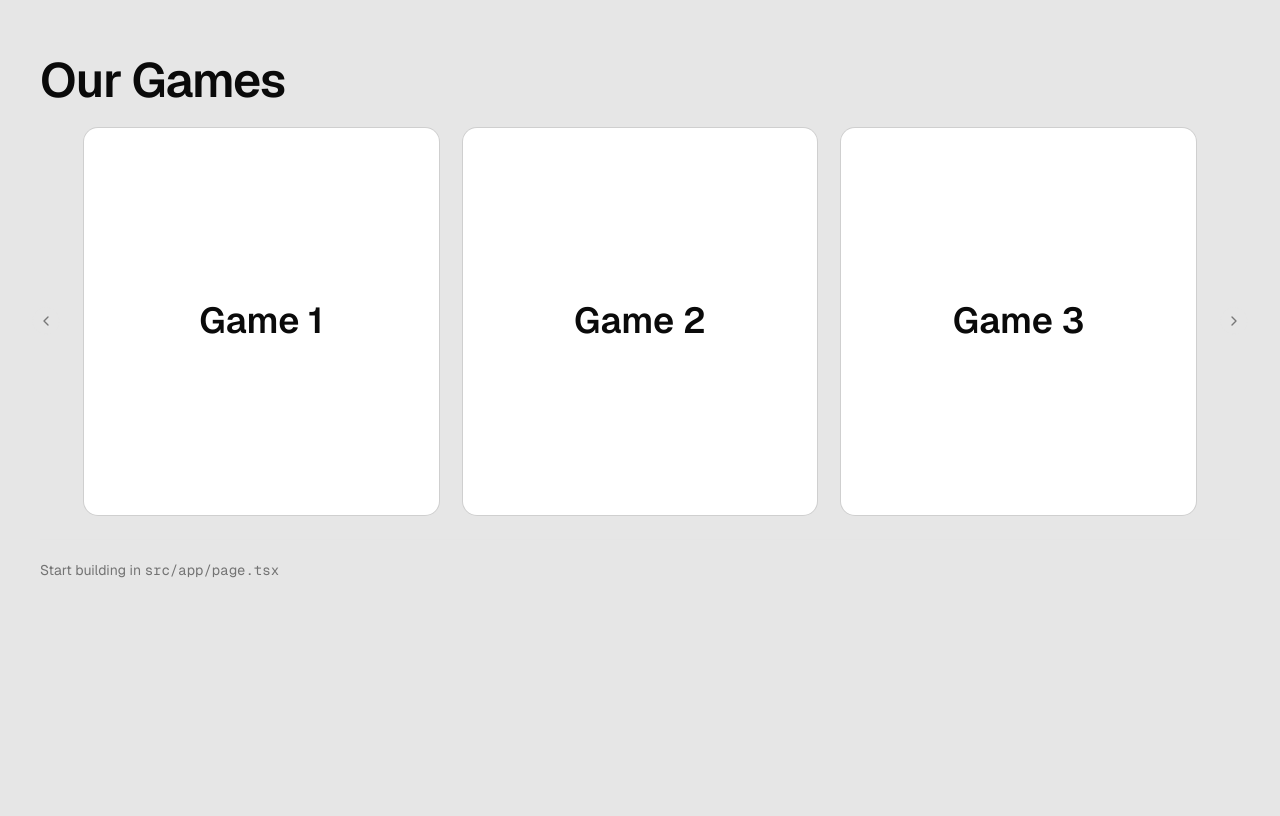
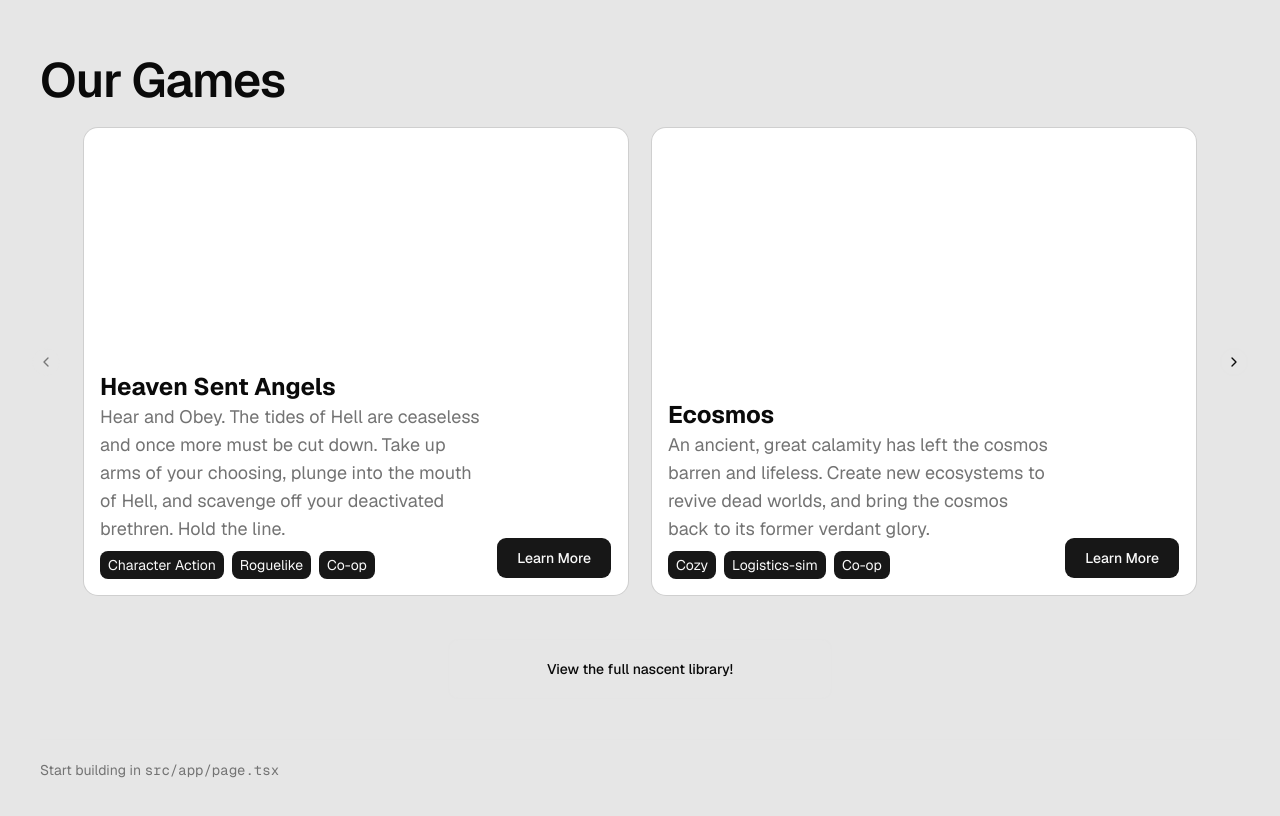
Before and after one commit to FirePenguin99/BSG-Website, a Next.js app in the folder bsg-website/: page / in a window 1280 px wide. Shown: the part 580-1396 px from the top of the page. Before the commit the page ends 1208 px from the top, so only its background shows below. Built offline with nearby package versions, Linux system fonts and the light colour scheme.

Commit message:
feat: game cards for the carousel

```diff
--- a/bsg-website/src/app/page.tsx
+++ b/bsg-website/src/app/page.tsx
@@ -1,7 +1,10 @@
 import Link from "next/link";
 import GameCarousel from "@/components/game_carousel";
+import RouterButton from "@/components/router_button";
 
 export default function Home() {
+  const gamePageUrl = "/games";
+
   return (
     <main className="mx-auto max-w-8xl flex w-full flex-col px-6 py-8 sm:px-10 sm:py-12">
       <section className="flex flex-1 flex-col justify-center py-5">
@@ -38,6 +41,13 @@ export default function Home() {
       <section>
         <h2 className="max-w-3xl my-5 text-3xl font-semibold tracking-tight text-balance sm:text-5xl">Our Games</h2>
         <GameCarousel className="my-5" />
+        <RouterButton
+          className="mx-auto my-10 flex justify-center w-full max-w-sm h-15"
+          variant="outline"
+          url={gamePageUrl}
+          >
+          View the full nascent library!
+        </RouterButton>
       </section>
 
       <footer className="border-t pt-5 text-sm text-muted-foreground">
--- /dev/null
+++ b/bsg-website/src/components/game_card.tsx
@@ -0,0 +1,41 @@
+import { Card, CardContent } from "@/components/ui/card"
+import { Button } from "./ui/button";
+import RouterButton from "./router_button";
+
+export interface GameCardProps {
+    className?: string;
+    game_title: string;
+    game_description: string;
+    game_tags?: string[];
+    gamePageUrl: string;
+    imageUri?: string;
+}
+
+export default function GameCard({ className, game_title, game_description, game_tags, gamePageUrl, imageUri }: GameCardProps) {
+    return (
+        <div className={`p-1 ${className}`}>
+            <Card>
+                <CardContent
+                    style={{ "--image-url": `url(${imageUri})` } as React.CSSProperties}
+                    className="bg-[image:var(--image-url)] aspect-5/4 flex flex-row gap-3 items-end justify-between">
+                    <div>
+                        <h1 className="md:text-2xl font-bold">{game_title}</h1>
+                        <h2 className="md:text-lg text-muted-foreground">{game_description}</h2>
+                        {game_tags && game_tags.length > 0 && (
+                            <div className="flex flex-wrap gap-2 mt-2">
+                                {game_tags.map((tag, index) => (
+                                    <span key={index} className="bg-primary text-primary-foreground px-2 py-1 rounded-md text-sm">
+                                        {tag}
+                                    </span>
+                                ))}
+                            </div>
+                        )}
+                    </div>
+                    <RouterButton className="md:p-5" url={gamePageUrl}>
+                        {"Learn More"}
+                    </RouterButton>
+                </CardContent>
+            </Card>
+        </div>
+    );
+}
--- a/bsg-website/src/components/game_carousel.tsx
+++ b/bsg-website/src/components/game_carousel.tsx
@@ -6,7 +6,7 @@ import {
     CarouselPrevious,
 } from "@/components/ui/carousel"
 import Autoplay from "embla-carousel-autoplay"
-import { Card, CardContent } from "@/components/ui/card"
+import GameCard from "./game_card";
 
 export interface GameCarouselProps {
     className?: string;
@@ -14,16 +14,25 @@ export interface GameCarouselProps {
 
 const data = [
     {
-        title: "Game 1",
-        description: "A fun and exciting game!"
+        title: "Heaven Sent Angels",
+        description: "Hear and Obey. The tides of Hell are ceaseless and once more must be cut down. Take up arms of your choosing, plunge into the mouth of Hell, and scavenge off your deactivated brethren. Hold the line.",
+        tags: ["Character Action", "Roguelike", "Co-op"],
+        url: "" ,
+        imageUrl: "",
     },
     {
-        title: "Game 2",
-        description: "Another great game!"
+        title: "Ecosmos",
+        description: "An ancient, great calamity has left the cosmos barren and lifeless. Create new ecosystems to revive dead worlds, and bring the cosmos back to its former verdant glory.",
+        tags: ["Cozy", "Logistics-sim", "Co-op"],
+        url: "" ,
+        imageUrl: "",
     },
     {
-        title: "Game 3",
-        description: "Yet another amazing game!"
+        title: "Court Casters",
+        description: "Cast a myriad of spells with your fellow mages in local co-op. First one to destroy the opposing wizard tower wins! But don't get overzealous my aspiring neophyte, for your own spells can be reflected back at you, inciting your doom if thou art careless in thy assault!",
+        tags: ["Local co-op", "Casual", "Party Game"],
+        url: "",
+        imageUrl: "",
     },
 ];
 
@@ -39,14 +48,8 @@ export default function GameCarousel({ className }: GameCarouselProps) {
             >
                 <CarouselContent>
                     {data.map((game, index) => (
-                        <CarouselItem key={index} className="md:basis-1/2 lg:basis-1/3">
-                            <div className="p-1">
-                                <Card>
-                                    <CardContent className="flex aspect-square items-center justify-center p-6">
-                                        <span className="text-4xl font-semibold">{game.title}</span>
-                                    </CardContent>
-                                </Card>
-                            </div>
+                        <CarouselItem key={index} className="md:basis-1/2 lg:basis-1/2">
+                            <GameCard game_title={game.title} game_description={game.description} game_tags={game.tags} gamePageUrl={game.url} imageUri={game.imageUrl} />
                         </CarouselItem>
                     ))}
                 </CarouselContent>
--- /dev/null
+++ b/bsg-website/src/components/router_button.tsx
@@ -0,0 +1,22 @@
+'use client'
+
+import type { ComponentProps } from "react";
+import { useRouter } from "next/dist/client/components/navigation";
+import { Button } from "./ui/button";
+
+export interface RouterButtonProps {
+    children: React.ReactNode;
+    className?: string;
+    url: string;
+    variant?: ComponentProps<typeof Button>["variant"];
+}
+
+export default function RouterButton({ children, className, url, variant }: RouterButtonProps) {
+    const router = useRouter();
+
+    return (
+        <Button className={className} onClick={() => router.push(url)} variant={variant}>
+            {children}
+        </Button>
+    );
+}
--- /dev/null
+++ b/bsg-website/src/components/ui/badge.tsx
@@ -0,0 +1,51 @@
+import { mergeProps } from "@base-ui/react/merge-props"
+import { useRender } from "@base-ui/react/use-render"
+import { cva, type VariantProps } from "class-variance-authority"
+import { cn } from "cn"
+
+const badgeVariants = cva(
+  "group/badge inline-flex h-5 w-fit shrink-0 items-center justify-center gap-1 overflow-hidden rounded-4xl border border-transparent px-2 py-0.5 text-xs font-medium whitespace-nowrap transition-all focus-visible:border-ring focus-visible:ring-[3px] focus-visible:ring-ring/50 has-data-[icon=inline-end]:pr-1.5 has-data-[icon=inline-start]:pl-1.5 aria-invalid:border-destructive aria-invalid:ring-destructive/20 dark:aria-invalid:ring-destructive/40 [&>svg]:pointer-events-none [&>svg]:size-3!",
+  {
+    variants: {
+      variant: {
+        default: "bg-primary text-primary-foreground [a]:hover:bg-primary/80",
+        secondary:
+          "bg-secondary text-secondary-foreground [a]:hover:bg-secondary/80",
+        destructive:
+          "bg-destructive/10 text-destructive focus-visible:ring-destructive/20 dark:bg-destructive/20 dark:focus-visible:ring-destructive/40 [a]:hover:bg-destructive/20",
+        outline:
+          "border-border text-foreground [a]:hover:bg-muted [a]:hover:text-muted-foreground",
+        ghost:
+          "hover:bg-muted hover:text-muted-foreground dark:hover:bg-muted/50",
+        link: "text-primary underline-offset-4 hover:underline",
+      },
+    },
+    defaultVariants: {
+      variant: "default",
+    },
+  }
+)
+
+function Badge({
+  className,
+  variant = "default",
+  render,
+  ...props
+}: useRender.ComponentProps<"span"> & VariantProps<typeof badgeVariants>) {
+  return useRender({
+    defaultTagName: "span",
+    props: mergeProps<"span">(
+      {
+        className: cn(badgeVariants({ variant }), className),
+      },
+      props
+    ),
+    render,
+    state: {
+      slot: "badge",
+      variant,
+    },
+  })
+}
+
+export { Badge, badgeVariants }
```
